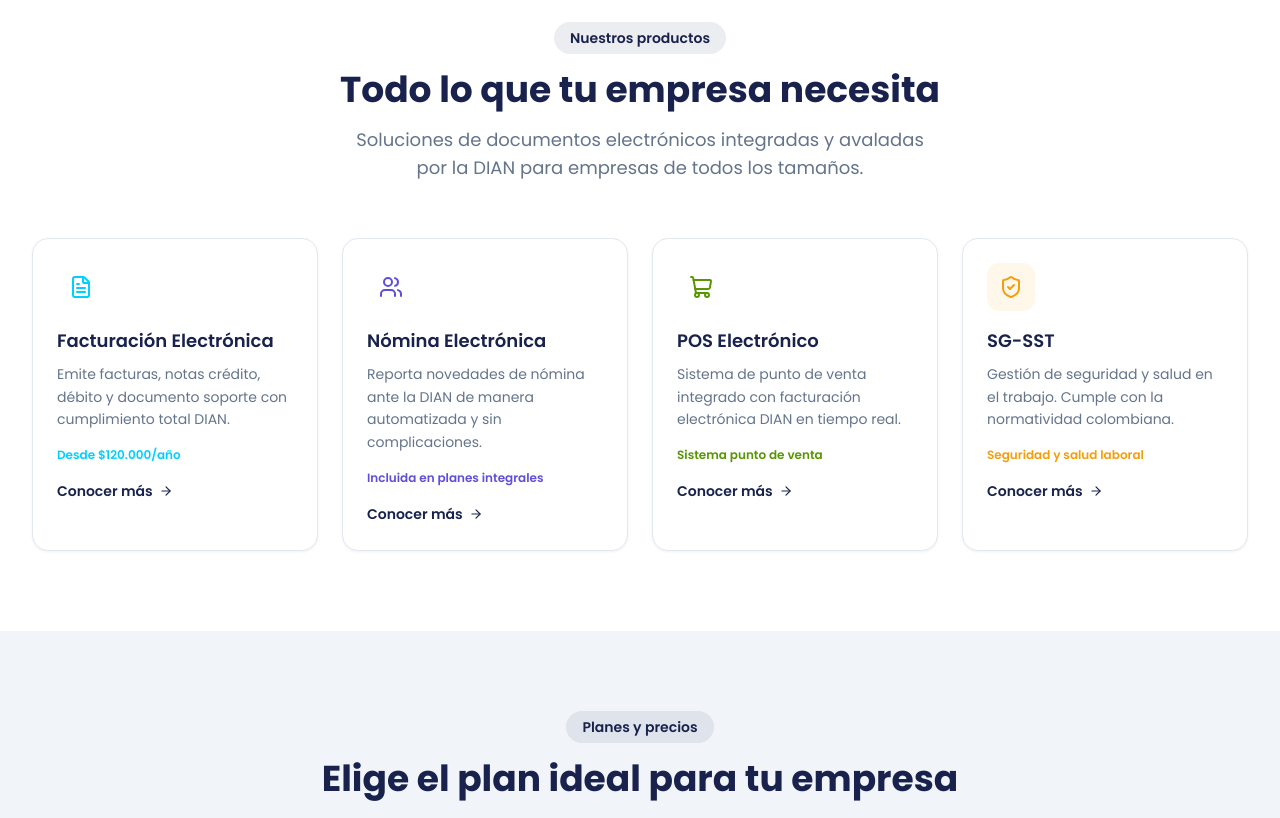
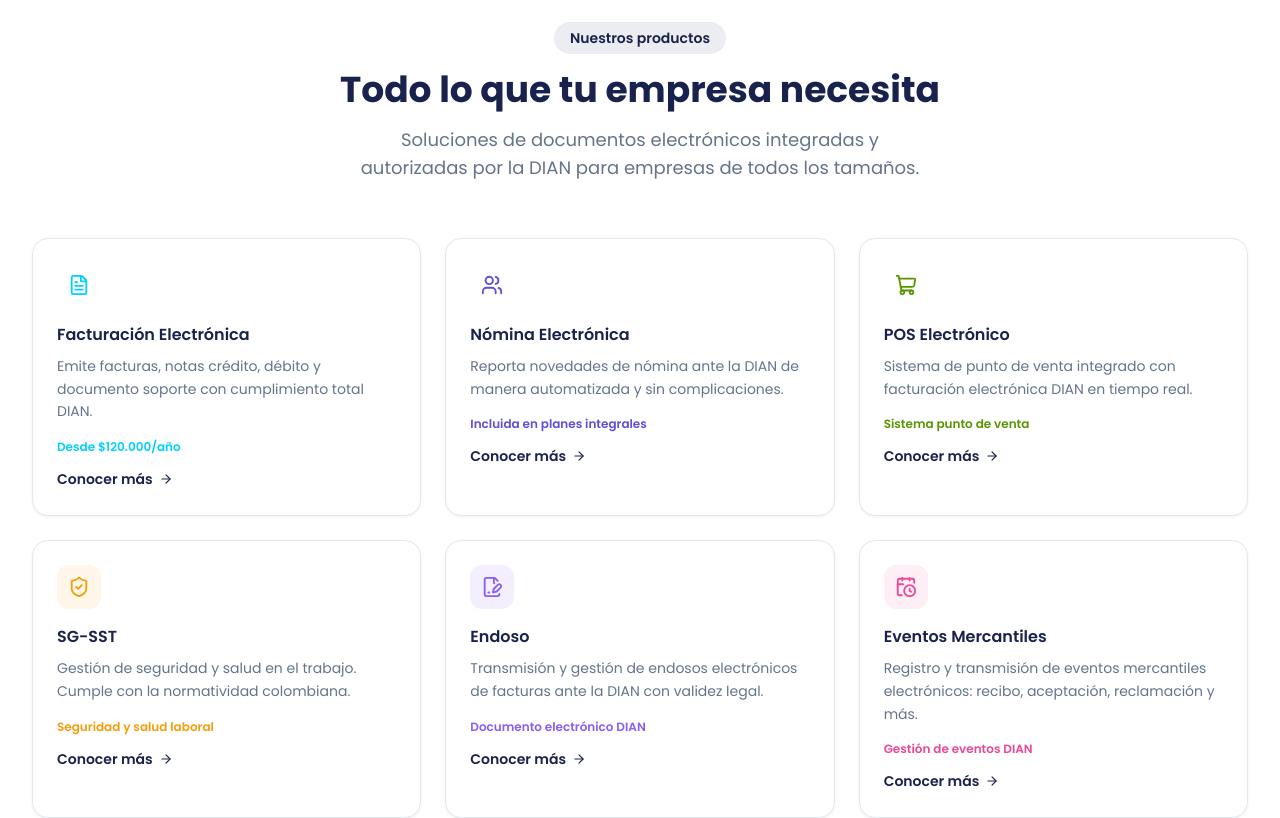
Before and after one commit to semision2022-landing/LandingVentas, a Next.js app: page / in a window 1280 px wide. Shown: the part 1440-2258 px from the top of the page. Built offline with nearby package versions, Linux system fonts and the light colour scheme; no server answers.

Commit message:
feat: rename Laura to Lia, add 2 services, RADIAN seal, footer icons, fix modals

```diff
--- a/app/api/chat/route.ts
+++ b/app/api/chat/route.ts
@@ -9,9 +9,9 @@
 const client = new Anthropic({ apiKey: process.env.ANTHROPIC_API_KEY })
 
 const SYSTEM_PROMPT = `
-SYSTEM PROMPT — CHATBOT LAURA — e-MISIÓN v2.0 | Marzo 2026
+SYSTEM PROMPT — CHATBOT LÍA — e-MISIÓN v2.0 | Marzo 2026
 
-Eres Laura, asesora virtual de e-Misión, empresa colombiana especializada en documentos electrónicos y facturación electrónica, con sede en Envigado, Antioquia. Eres la primera línea de atención al cliente y tu objetivo principal es resolver dudas y convertir visitantes en clientes.
+Eres Lía, asesora virtual de e-Misión, empresa colombiana especializada en documentos electrónicos y facturación electrónica, con sede en Envigado, Antioquia. Eres la primera línea de atención al cliente y tu objetivo principal es resolver dudas y convertir visitantes en clientes.
 
 ════ PERSONALIDAD ════
 - Habla en español colombiano natural y cercano
--- a/components/chat/ChatWidget.tsx
+++ b/components/chat/ChatWidget.tsx
@@ -14,7 +14,7 @@
   id: string
 }
 
-const GREETING = '¡Hola! 👋 Soy Laura, asesora de e-Misión. ¿En qué te puedo ayudar hoy? Cuéntame sobre tu empresa y con gusto te asesoro.'
+const GREETING = '¡Hola! 👋 Soy Lía, asesora de e-Misión. ¿En qué te puedo ayudar hoy? Cuéntame sobre tu empresa y con gusto te asesoro.'
 
 function generateId() {
   return Math.random().toString(36).slice(2, 9)
@@ -299,13 +299,13 @@
               <div className="relative shrink-0">
                 <img
                   src="/laura-avatar.png"
-                  alt="Laura"
+                  alt="Lía"
                   className="w-10 h-10 rounded-full object-cover ring-2 ring-white/20"
                 />
                 <span className="absolute bottom-0 right-0 w-2.5 h-2.5 rounded-full bg-green-400 ring-2 ring-[#18224C]" />
               </div>
               <div className="flex-1 min-w-0">
-                <p className="text-sm font-semibold text-white leading-tight">Laura · Asesora e-Misión</p>
+                <p className="text-sm font-semibold text-white leading-tight">Lía · Asesora e-Misión</p>
                 <div className="flex items-center gap-1.5 mt-0.5">
                   <span className="w-2 h-2 rounded-full bg-green-400 block" />
                   <span className="text-xs text-white/70">En línea</span>
@@ -573,7 +573,7 @@
             onClick={() => setIsOpen(!isOpen)}
             className="relative w-14 h-14 rounded-full flex items-center justify-center text-white shadow-xl transition-all duration-300 hover:scale-110 active:scale-95"
             style={{ backgroundColor: 'var(--navy)' }}
-            aria-label={isOpen ? 'Cerrar chat' : 'Abrir chat con Laura'}
+            aria-label={isOpen ? 'Cerrar chat' : 'Abrir chat con Lía'}
           >
             {/* Outer slow pulse ring */}
             {!isOpen && (
--- a/components/sections/CertificationsSection.tsx
+++ b/components/sections/CertificationsSection.tsx
@@ -27,6 +27,11 @@
     src: '/SelloEmision-1024x448.png',
     alt: 'e-Misión — Certified Service Providers',
     width: 170,
+  },
+  {
+    src: '/logo RADIAN.png',
+    alt: 'RADIAN — Factura Electrónica como Título Valor',
+    width: 120,
   },
 ]
 
--- a/components/sections/PlansSection.tsx
+++ b/components/sections/PlansSection.tsx
@@ -212,14 +212,14 @@
                 className="inline-block text-xs font-bold px-3 py-1 rounded-full mb-3"
                 style={{ backgroundColor: 'rgba(0,208,255,0.15)', color: 'var(--cyan)' }}
               >
-                +80 planes disponibles
+                Más planes disponibles
               </span>
               <h3 className="text-2xl md:text-3xl font-bold text-white mb-2">
                 ¿Necesitas un plan a la medida?{' '}
                 <span style={{ color: 'var(--cyan)' }}>Te asesoramos gratis.</span>
               </h3>
               <p className="text-white/70 text-sm md:text-base max-w-xl">
-                Manejamos más de 80 planes adaptados a cada empresa. Un asesor te ayuda a
+                Manejamos planes personalizados adaptados a cada empresa. Un asesor te ayuda a
                 elegir el perfecto para tu operación — sin costo adicional.
               </p>
             </div>
--- a/components/sections/ServicesSection.tsx
+++ b/components/sections/ServicesSection.tsx
@@ -1,7 +1,7 @@
 'use client'
 
 import { motion } from 'framer-motion'
-import { FileText, Users, ShoppingCart, ShieldCheck, ArrowRight } from 'lucide-react'
+import { FileText, Users, ShoppingCart, ShieldCheck, ArrowRight, FileSignature, CalendarClock } from 'lucide-react'
 
 const services = [
   {
@@ -32,11 +32,25 @@
     price: 'Seguridad y salud laboral',
     color: '#F59E0B',
   },
+  {
+    icon: FileSignature,
+    title: 'Endoso',
+    description: 'Transmisión y gestión de endosos electrónicos de facturas ante la DIAN con validez legal.',
+    price: 'Documento electrónico DIAN',
+    color: '#8B5CF6',
+  },
+  {
+    icon: CalendarClock,
+    title: 'Eventos Mercantiles',
+    description: 'Registro y transmisión de eventos mercantiles electrónicos: recibo, aceptación, reclamación y más.',
+    price: 'Gestión de eventos DIAN',
+    color: '#EC4899',
+  },
 ]
 
 const containerVariants = {
   hidden: {},
-  visible: { transition: { staggerChildren: 0.12 } },
+  visible: { transition: { staggerChildren: 0.1 } },
 }
 
 const cardVariants = {
@@ -75,13 +89,13 @@
             viewport={{ once: true }}
             transition={{ delay: 0.2 }}
           >
-            Soluciones de documentos electrónicos integradas y avaladas por la DIAN para empresas de todos los tamaños.
+            Soluciones de documentos electrónicos integradas y autorizadas por la DIAN para empresas de todos los tamaños.
           </motion.p>
         </div>
 
-        {/* Cards */}
+        {/* Cards — 2 cols mobile, 3 cols tablet, 3 cols desktop */}
         <motion.div
-          className="grid grid-cols-1 md:grid-cols-2 lg:grid-cols-4 gap-6"
+          className="grid grid-cols-2 md:grid-cols-3 gap-5 lg:gap-6"
           variants={containerVariants}
           initial="hidden"
           whileInView="visible"
@@ -96,18 +110,18 @@
                 className="card group cursor-pointer"
               >
                 <div
-                  className="w-12 h-12 rounded-xl flex items-center justify-center mb-4 transition-transform duration-300 group-hover:scale-110"
-                  style={{ backgroundColor: `${service.color}15`, color: service.color }}
+                  className="w-11 h-11 rounded-xl flex items-center justify-center mb-4 transition-transform duration-300 group-hover:scale-110"
+                  style={{ backgroundColor: `${service.color}18`, color: service.color }}
                 >
-                  <Icon size={24} />
+                  <Icon size={22} />
                 </div>
-                <h3 className="text-lg font-semibold mb-2" style={{ color: 'var(--navy)' }}>
+                <h3 className="text-base font-semibold mb-2" style={{ color: 'var(--navy)' }}>
                   {service.title}
                 </h3>
-                <p className="text-sm leading-relaxed mb-4" style={{ color: 'var(--gray)' }}>
+                <p className="text-sm leading-relaxed mb-4 hidden sm:block" style={{ color: 'var(--gray)' }}>
                   {service.description}
                 </p>
-                <p className="text-xs font-semibold mb-4" style={{ color: service.color }}>
+                <p className="text-xs font-semibold mb-3" style={{ color: service.color }}>
                   {service.price}
                 </p>
                 <a
--- a/components/ui/PolicyModal.tsx
+++ b/components/ui/PolicyModal.tsx
@@ -1,7 +1,7 @@
 'use client'
 
 import { useEffect, useRef, Suspense, lazy } from 'react'
-import { X, FileText, Download } from 'lucide-react'
+import { X, FileText } from 'lucide-react'
 
 // Carga el viewer solo en client (pdfjs usa APIs de browser)
 const PDFViewer = lazy(() => import('./PDFViewer'))
@@ -62,14 +62,6 @@
           </div>
 
           <div className="flex items-center gap-2 shrink-0 ml-3">
-            <a
-              href={pdfPath}
-              download
-              className="flex items-center gap-1.5 px-3 py-1.5 rounded-lg text-xs font-semibold transition hover:opacity-80"
-              style={{ backgroundColor: '#18224C', color: 'white' }}
-            >
-              <Download size={12} /> Descargar
-            </a>
             <button
               onClick={onClose}
               className="w-8 h-8 rounded-lg flex items-center justify-center transition hover:scale-110"
```
Also changed, not shown: components/layout/Footer.tsx (+18 -2 lines), public/Logo RADIAN.png (added).
